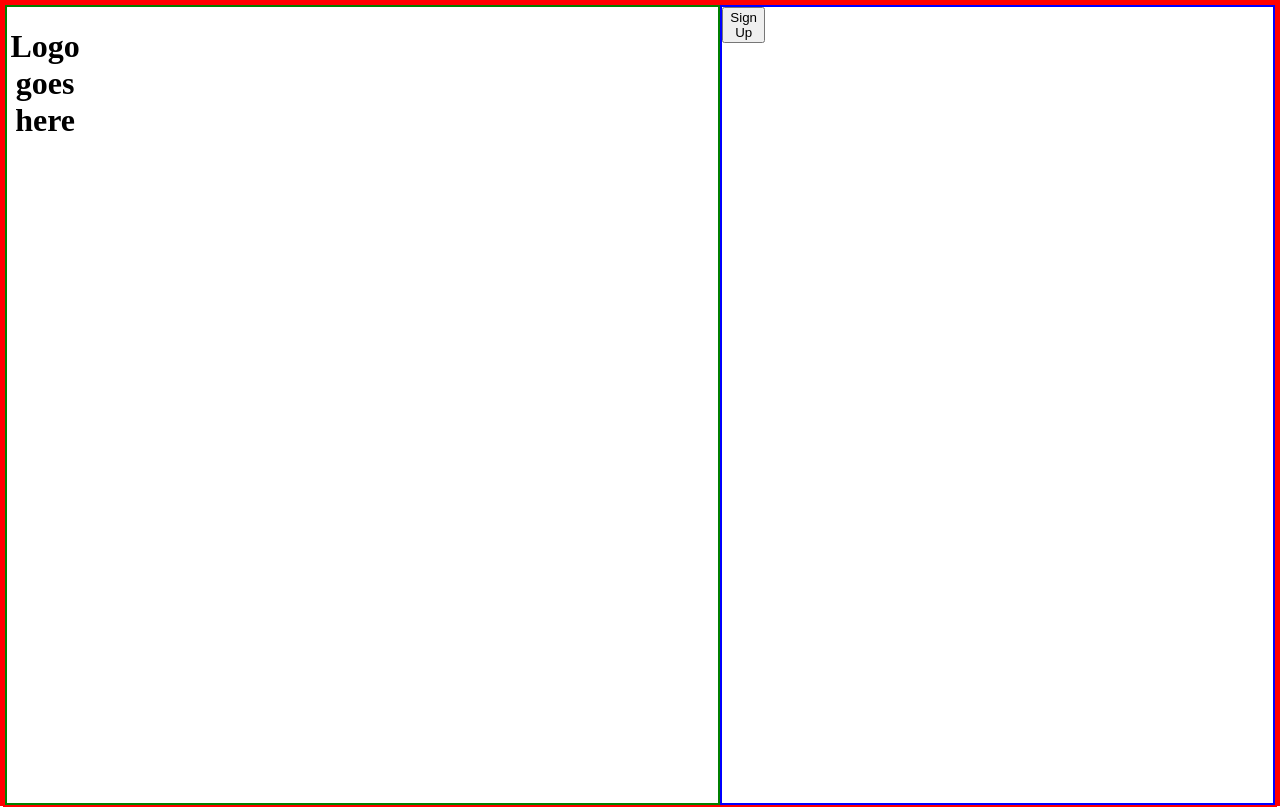
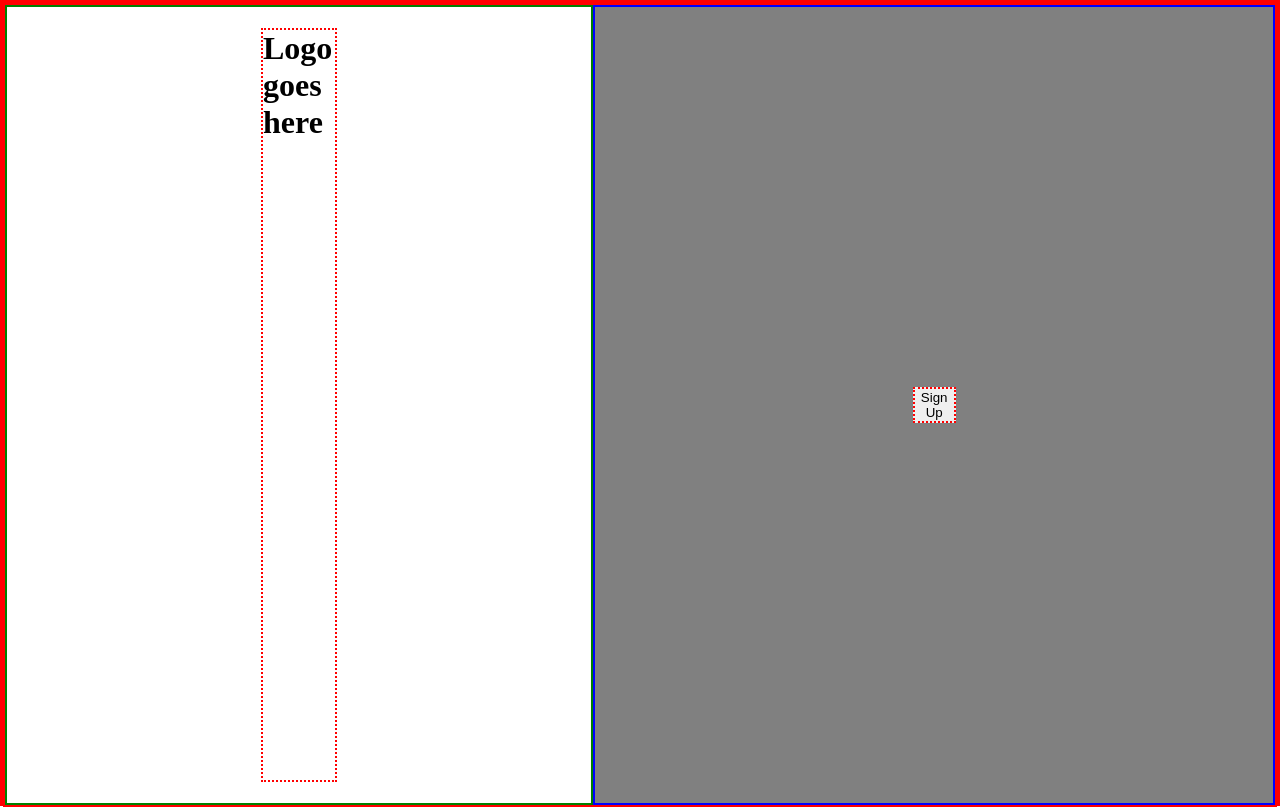
Before and after one commit to khlongwa-code/code-blogs, a Python web app: template blog app/templates/landingPage.html in a window 1280 px wide. Run offline with Jinja, Linux system fonts and the light colour scheme; the template is opened without the code that fills it, so the values that code supplies are empty.

Commit message:
Centered the items by padding

```diff
--- a/blog app/templates/landingPage.html
+++ b/blog app/templates/landingPage.html
@@ -5,10 +5,11 @@
     </head>
     <body>
         <div id="logoSpace">
-            <h1>Logo goes here</h1>
+            <h1 id="logo">Logo goes here</h1>
         </div>
         <!-- this approach needs some refactoring -->
         <div id="greySpace">
+            <!-- I believe the onClick will be implemented by jinja scripts -->
             <button id="signUpButton">Sign Up</button>
         </div>
 
--- a/blog app/templates/landingPageStyle.css
+++ b/blog app/templates/landingPageStyle.css
@@ -1,7 +1,6 @@
 html {
     border: 3px solid red;
     height: 100%;
-    width:auto;
 }
 
 body {
@@ -14,13 +13,24 @@ body {
 
 #logoSpace {
     border: 2px solid green;
-    text-align: center;
-    margin: 0;
-    padding-right: 50%;
+    display: flex;
+    justify-items: center;
+    padding: 0px 20% 0px 20%;
 }
 
 #greySpace {
-   border: 2px solid blue;
-   padding-right: 40%;
-   margin: 0;
+    background-color: grey;
+    display: flex;
+    justify-items: center;
+    border: 2px solid blue;
+    padding: 0px 25% 0px 25%;
+    align-items: center;
 }
+
+#logo {
+    border: 2px dotted red;
+}
+
+#signUpButton {
+    border: 2px dotted red;
+}
```
